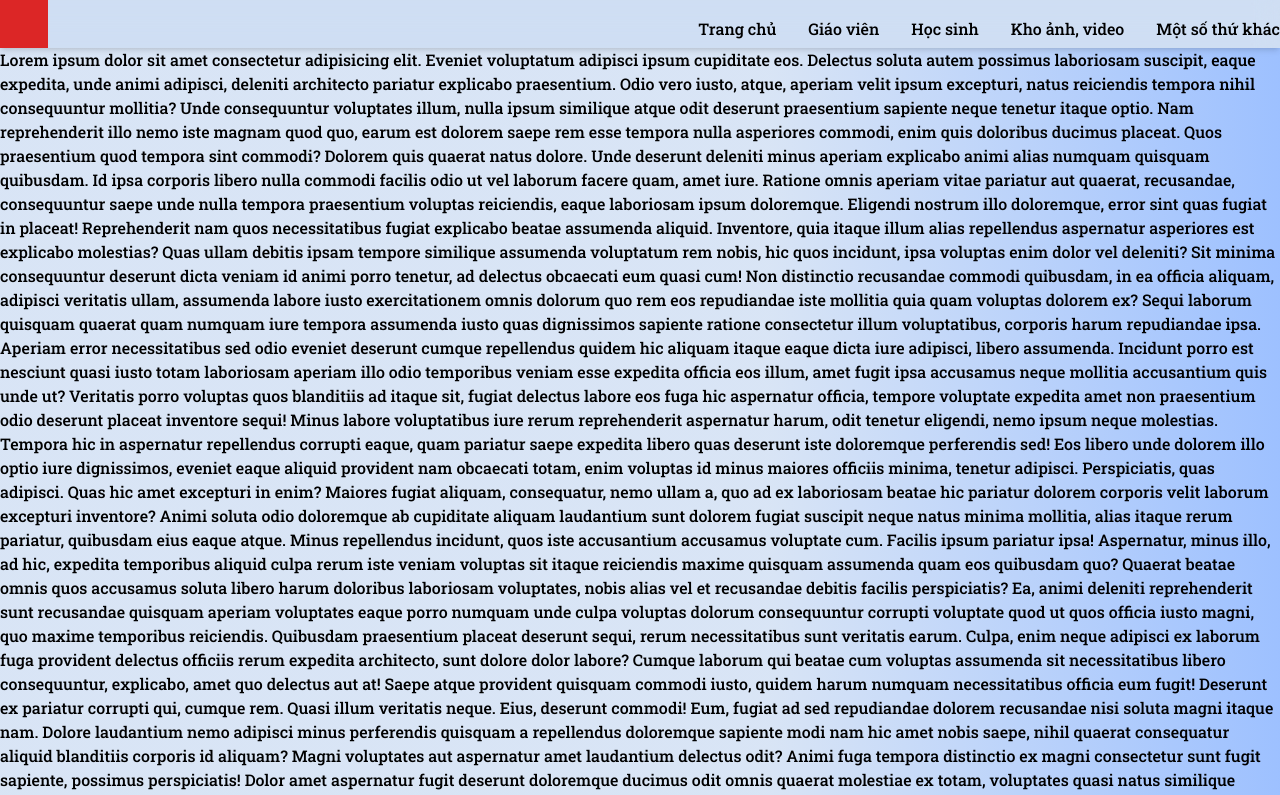
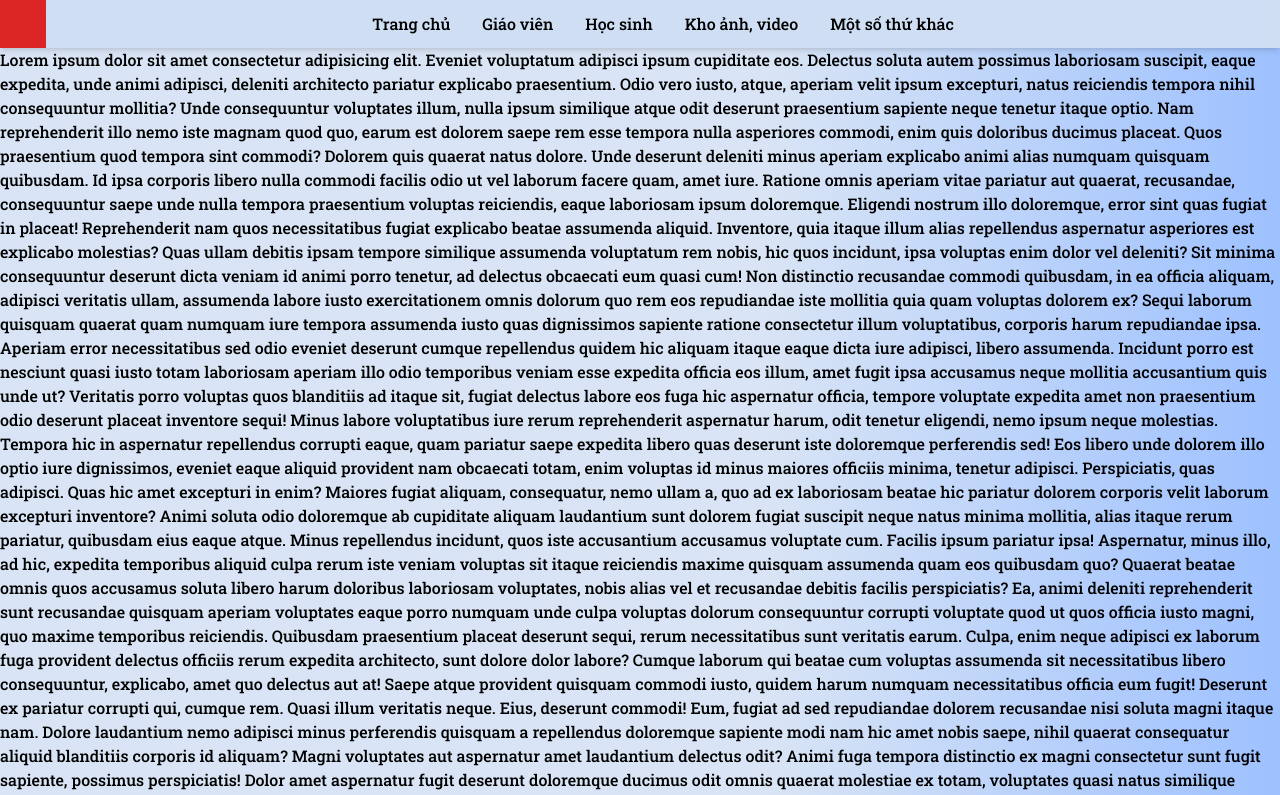
Before and after one commit to Sineskynee/A1k47QL4, a plain HTML site: page index.html in a window 1280 px wide. Shown: the top 795 px of the page. Drawn offline with nearby package versions, Linux system fonts and the light colour scheme.

Commit message:
sửa navbar
(line 17-19)

```diff
--- a/css/main.css
+++ b/css/main.css
@@ -55,7 +55,7 @@ li {
 }
 li:hover {
   border-bottom: 2px solid rgb(0, 0, 0, 1);
-  transition: 0.5s ease-in-out;
+  transition: 0.3s ease-in-out;
   transform: scale(1.1);
   size: 110%;
 }
--- a/index.html
+++ b/index.html
@@ -10,11 +10,13 @@
   <body>
     <header>
       <div
-        class="fixed w-full top-0 w-full padding-scrollbar backdrop-blur-md h-12 flex justify-between items-center"
+        class="fixed w-full top-0 padding-scrollbar backdrop-blur-md h-12 flex justify-between items-center"
       >
         <div class="top-0 left-0 bg-red-600 w-12 h-12"></div>
+
+        <!-- class="navbar tab:w-[calc(100%-192px-272px)] lap:w-[calc(100%-192px-320px)] desk:w-[50%] justify-center h-full w-full" -->
         <ul
-          class="navbar tab:w-[calc(100%-192px-272px)] lap:w-[calc(100%-192px-320px)] desk:w-[50%] flex justify-center"
+          class="navbar justify-center h-full w-full"
         >
           <li><a href="index.html">Trang chủ</a></li>
           <li><a href="">Giáo viên</a></li>
```
